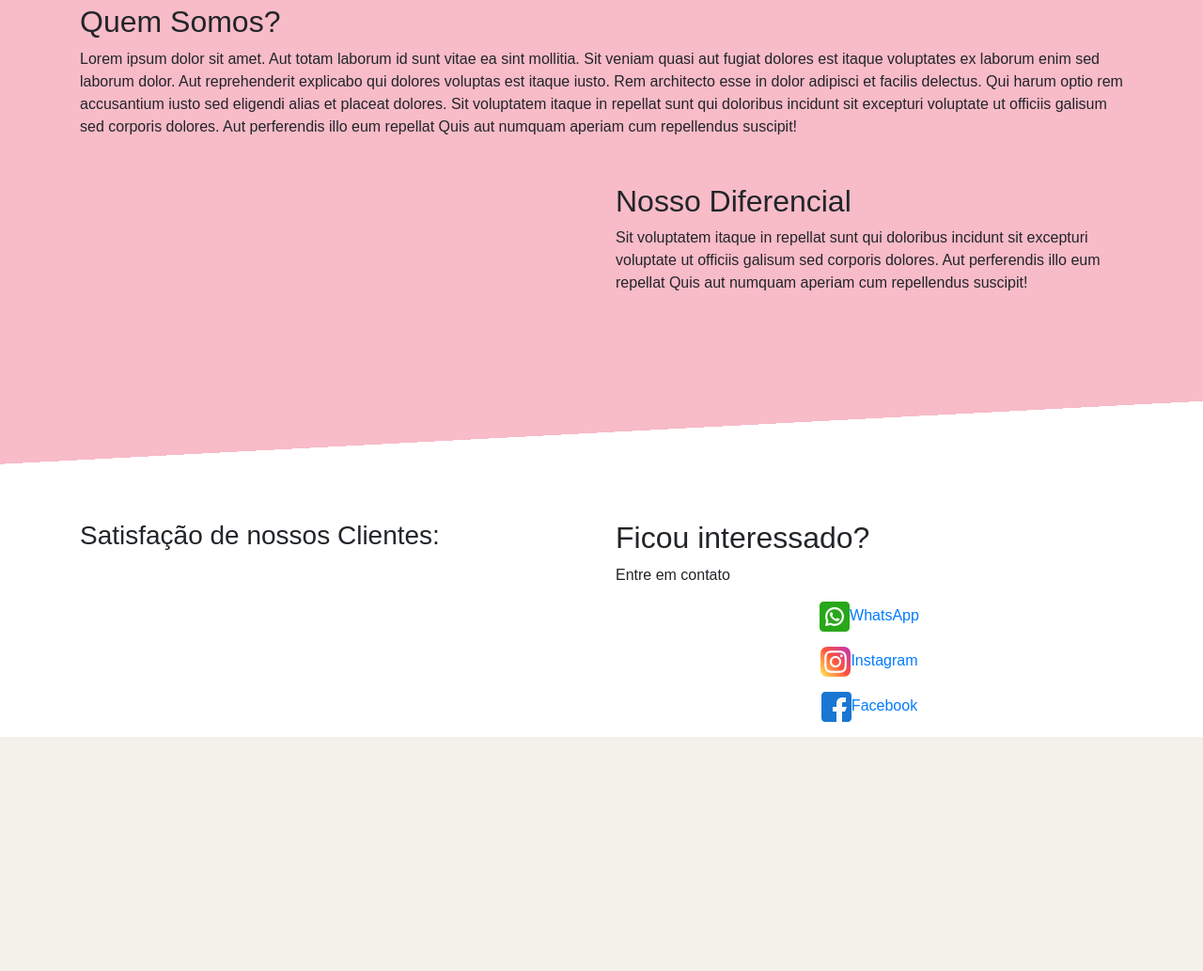
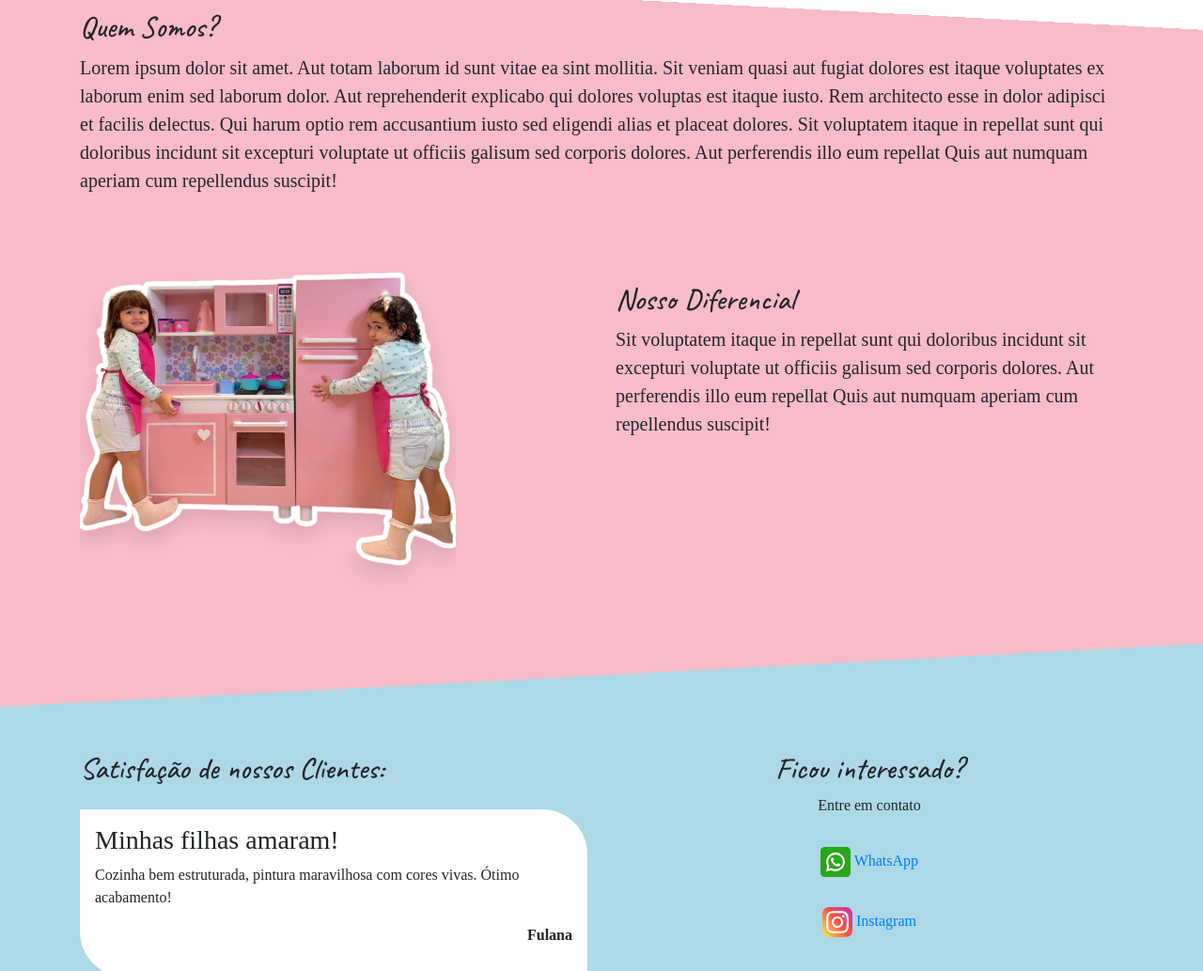
Before and after one commit to Nika-Rod/e-commerce, a website: page view/index.html in a window 1280 px wide. Shown: the part 1767-2800 px from the top of the page at 94% size. Before the commit the page ends 2551 px from the top, so only its background shows below. Drawn offline with nearby package versions, Linux system fonts and the light colour scheme; a web font is replaced by a local one.

Commit message:
organizando a div info-social

```diff
--- a/view/index.html
+++ b/view/index.html
@@ -31,7 +31,7 @@
 
     <main>
         <div class="col-12 d-flex justify-content-around align-items-center div-background">
-            <div>
+            <div class="ml-4">
                 <h1>Lorem ipsum dolor sit amet</h1>
                 <span>Rem architecto esse in dolor adipisci et facilis delectus. Qui harum optio rem accusantium iusto sed
                     eligendi alias et placeat dolores.</span>
@@ -39,7 +39,7 @@
 
             <div class="d-flex justify-content-center">
                 <div class="banner-image">
-                    <img src="image/img-banner.png" alt="produto-1" id="img-1">
+                    <img src="image/modelo-1.png" alt="produto-1" id="img-1">
                 </div>
         </div>
 
@@ -110,7 +110,7 @@
 
 
     <div class="row about-us">
-        <div class="container d-flex flex-column pb-5">
+        <div class="container d-flex flex-column">
             <h2>Quem Somos?</h2>
             <span>Lorem ipsum dolor sit amet. Aut totam laborum id sunt vitae ea sint mollitia. Sit veniam quasi aut
                 fugiat dolores est itaque voluptates ex laborum enim sed laborum dolor. Aut reprehenderit explicabo
@@ -126,9 +126,9 @@
         </div>
 
         <div class="container">
-            <div class="row">
-                <div class="col-6">
-                    <img src="" alt="">
+            <div class="row align-items-center">
+                <div class="col-6 about-us-img">
+                    <img src="image/modelo-2.png" alt="">
                 </div>
                 <div class="col-6">
                     <h2>Nosso Diferencial</h2>
@@ -143,26 +143,29 @@
 
     <div class="info-social">
         <div class="container">
-            <div class="row row-cols-2">
-                <div class="col-6">
-                    <h3>Satisfação de nossos Clientes:</h3>
+            <div class="row">
+                <div class="col-md-6">
+                    <h2>Satisfação de nossos Clientes:</h2>
+                    <div class="customer-experience p-3 mt-4">
+                        <h3>Minhas filhas amaram!</h3>
+                        <p>Cozinha bem estruturada, pintura maravilhosa com cores vivas. Ótimo acabamento!</p>
+                        <p class="customer-name">Fulana</p>
+                    </div>
                 </div>
 
-                <div class="col-6">
+                <div class="col-md-6 text-center">
                     <h2>Ficou interessado?</h2>
-                    <span>Entre em contato</span>
-
+                    <p>Entre em contato</p>
                     <div class="d-flex flex-column align-items-center">
                         <div class="mt-3 mb-3">
-                            <a href=""><img src="image/whatsapp.png" alt="" class="img-social">WhatsApp</a>
+                            <a href="https://wa.me/5562985511362?text=Ol%C3%A1,%20gostaria%20de%20fazer%20um%20or%C3%A7amento!" target="_blank" class="social-link">
+                                <img src="image/whatsapp.png" alt="WhatsApp" class="img-social"> WhatsApp
+                            </a>
                         </div>
-
-                        <div class="mb-3">
-                            <a href=""><img src="image/instagram.png" alt="" class="img-social">Instagram</a>
-                        </div>
-
-                        <div class="mb-3">
-                            <a href=""><img src="image/facebook.png" alt="" class="img-social">Facebook</a>
+                        <div class="mt-3 mb-3">
+                            <a href="https://www.instagram.com/lushdecor.gyn/" target="_blank" class="social-link">
+                                <img src="image/instagram.png" alt="Instagram" class="img-social"> Instagram
+                            </a>
                         </div>
                     </div>
                 </div>
--- a/view/style.css
+++ b/view/style.css
@@ -1,7 +1,9 @@
+@import url('https://fonts.googleapis.com/css2?family=Caveat:wght@400..700&family=Edu+TAS+Beginner:wght@400..700&display=swap');
+
 body{
     padding: 0;
     margin: 0;
-    font-family: Arial, Helvetica, sans-serif;
+    font-family: "Edu TAS Beginner";
     background-color: #f3f1e9;
     border: 0;
     vertical-align: baseline;
@@ -24,6 +26,13 @@ nav{
     border-radius: 0 0 15px 15px;
 }
 
+h1, h2 {
+    font-family: "Caveat";
+}
+
+span{
+    font-size: 20px;
+}
 .image-container{
     flex: 1;
     padding: 5px;
@@ -65,8 +74,9 @@ nav{
     padding: 0;
     margin: 0;
     list-style-type: none;
-    font-family: sans-serif;
+    font-family: "Caveat";
     font-weight: 700;
+    font-size: 1.3em;
 }
 
 .list-menu-item{
@@ -100,7 +110,7 @@ nav{
 
 .products-image{
     padding-top: 5em;
-    background: linear-gradient(183deg, #f3f1e9 8%, #FFF 1%);
+    background: linear-gradient(181deg, #f3f1e9 8%, #FFF 1%);
     position: relative;
     overflow: hidden;
 }
@@ -113,15 +123,36 @@ nav{
 }
 
 .info-social{
-    background: linear-gradient(177deg, #F8BBC8 22%, #FFF 1%);
-    padding-top: 10rem;
+    background: linear-gradient(177deg, #F8BBC8 18%, #ADD8E6 1%);
+    padding: 10rem 0;
 }
 
+.about-us-img{
+    height: 22em;
+}
+
+.about-us-img img{
+    width: 25em;
+    height: auto;
+}
+
+.customer-experience{
+    background-color: #FFF;
+    border-top-left-radius: 0;
+    border-top-right-radius: 3em;
+    border-bottom-left-radius: 3em;
+    border-bottom-right-radius: 0;
+}
+
+.customer-name{
+    font-weight: bold;
+    text-align: right;
+}
 
 @media (max-width: 991px) {
 
     .banner-image img{
-        width: 25em;
+        width: 5em;
         height: auto;
     }
 
@@ -140,7 +171,7 @@ nav{
 @media (min-width: 992px) and (max-width: 1199px) {
 
     .banner-image img{
-        width: 30em;
+        width: 10em;
         height: auto;
     }
 
@@ -159,7 +190,7 @@ nav{
 @media (min-width: 1200px) {
 
     .banner-image img{
-        width: 50em;
+        width: 30em;
         height: auto;
     }
 
```
Also changed, not shown: view/image/modelo-1.png (added), view/image/modelo-2.png (added), view/image/modelo-3.png (added).
